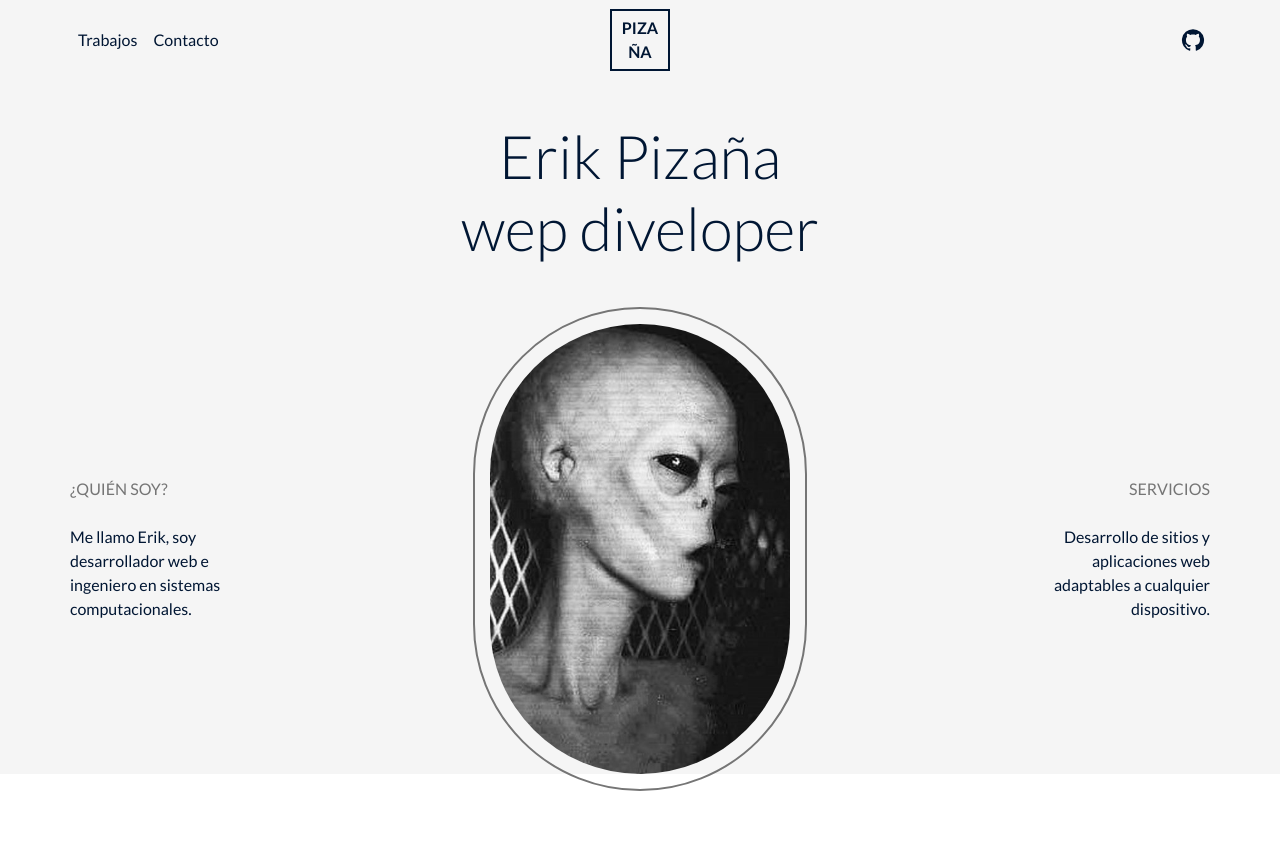
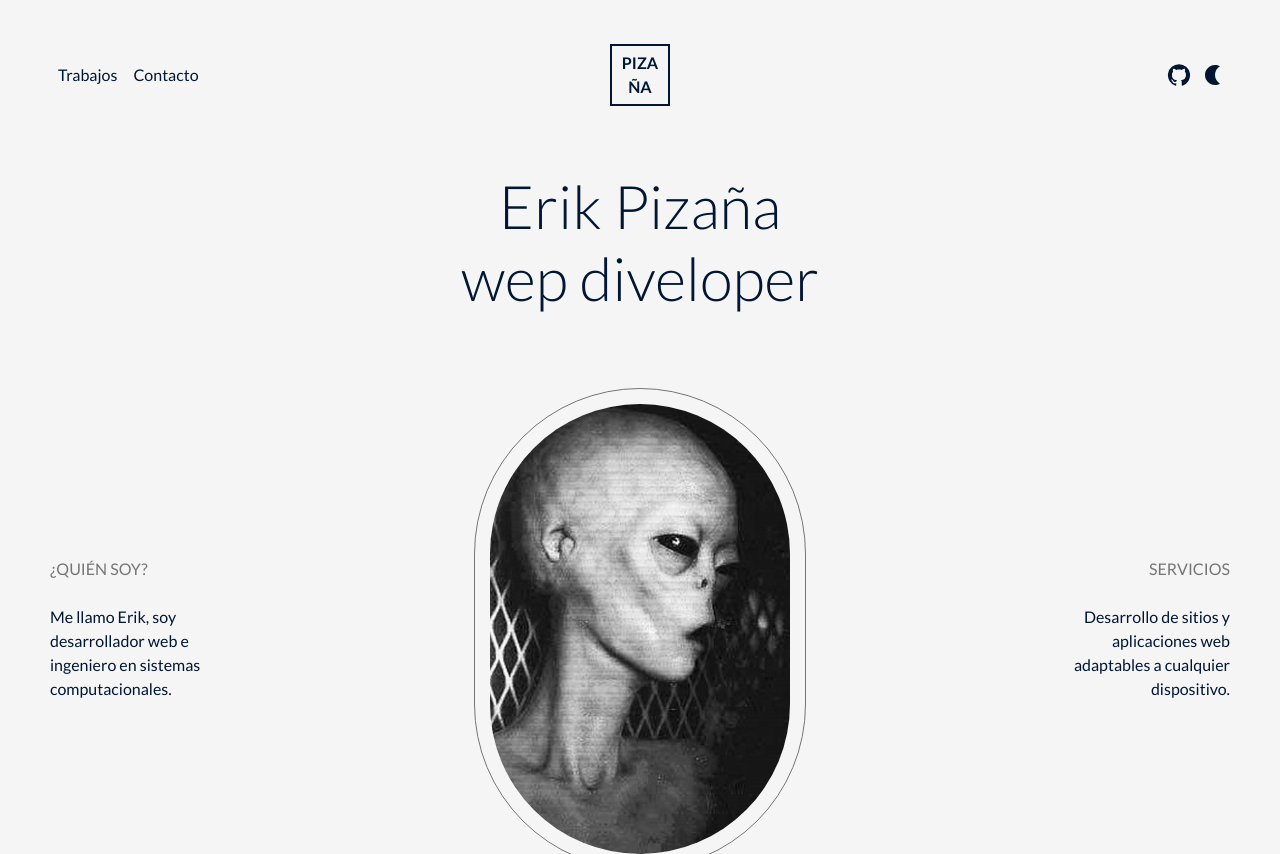
Before and after one commit to erikpz/erik-developer, a Next.js app: page / in a window 1280 px wide. Before the commit the page ends 800 px from the top, so only its background shows below. Built offline with nearby package versions, Linux system fonts and the light colour scheme.

Commit message:
Theme mode

```diff
--- a/components/BurguerButton.tsx
+++ b/components/BurguerButton.tsx
@@ -9,7 +9,7 @@ interface BurguerButtonProps {
 
 const Burguer = styled(Box, {
   shouldForwardProp: (prop) => prop !== "open",
-})<any>(({ theme, open }: any) => ({
+})<{ open: boolean }>(({ theme, open }: any) => ({
   display: "flex",
   flexDirection: "column",
   justifyContent: "space-around",
@@ -32,14 +32,14 @@ const Burguer = styled(Box, {
     position: "relative",
     transformOrigin: 1,
     "&:first-of-type": {
-      transform: open ? "rotate(45deg)" : "rotate(0)",
+      transform: open ? "rotate(47deg)" : "rotate(0)",
     },
     "&:nth-of-type(2)": {
       opacity: open ? 0 : 1,
       transform: open ? "translateX(20px)" : "translateX(0)",
     },
     "&:nth-of-type(3)": {
-      transform: open ? "rotate(-45deg)" : "rotate(0)",
+      transform: open ? "rotate(-47deg)" : "rotate(0)",
     },
   },
 }));
--- a/components/MainSection.tsx
+++ b/components/MainSection.tsx
@@ -1,4 +1,4 @@
-import React from "react";
+import React, { FC } from "react";
 import { Box, Typography } from "@mui/material";
 import { styled } from "@mui/material/styles";
 import Image from "next/image";
@@ -10,8 +10,8 @@ const MainContainer = styled(Box)(({ theme }) => ({
 }));
 
 const TitleContainer = styled(Box)(({ theme }) => ({
-  marginTop: 40,
-  marginBottom: 60,
+  marginTop: 20,
+  marginBottom: 90,
 }));
 
 const BioContainer = styled(Box)(({ theme }) => ({
@@ -24,7 +24,7 @@ const ImageContainer = styled(Box)(({ theme }) => ({
   height: 450,
   boxSizing: "border-box",
   borderRadius: 500,
-  outline: "2px solid #888",
+  outline: "1px solid #888",
   outlineColor: theme.palette.grey[600],
   outlineOffset: 15,
   overflow: "hidden",
@@ -41,6 +41,32 @@ const ImageContainer = styled(Box)(({ theme }) => ({
   },
 }));
 
+const BioText: FC<{ title: string; text: string; align: string }> = (props) => {
+  return (
+    <Box
+      sx={{
+        width: "30%",
+        display: "flex",
+        flexDirection: "column",
+        justifyContent: "center",
+        alignItems: props.align === "right" ? "flex-end" : "flex-start",
+        textAlign: props.align as any,
+      }}
+    >
+      <Typography
+        sx={{
+          textTransform: "uppercase",
+          marginBottom: 3,
+          color: (theme) => theme.palette.grey[600],
+        }}
+      >
+        {props.title}
+      </Typography>
+      <Typography sx={{ width: 160, fontWeight: 500 }}>{props.text}</Typography>
+    </Box>
+  );
+};
+
 export const MainSection = () => {
   return (
     <MainContainer>
@@ -54,57 +80,23 @@ export const MainSection = () => {
       </TitleContainer>
 
       <BioContainer>
-        <Box
-          sx={{
-            width: "30%",
-            display: "flex",
-            flexDirection: "column",
-            justifyContent: "center",
-          }}
-        >
-          <Typography
-            sx={{
-              textTransform: "uppercase",
-              marginBottom: 3,
-              color: (theme) => theme.palette.grey[600],
-            }}
-          >
-            ¿Quién soy?
-          </Typography>
-          <Typography sx={{ width: 160, fontWeight: 500 }}>
-            Me llamo Erik, soy desarrollador web e ingeniero en sistemas
-            computacionales.
-          </Typography>
-        </Box>
+        <BioText
+          title="¿Quién soy?"
+          text="Me llamo Erik, soy desarrollador web e ingeniero en sistemas
+            computacionales."
+          align="left"
+        />
 
         <ImageContainer>
-          <Image src={Alien} />
+          <Image src={Alien} priority />
         </ImageContainer>
 
-        <Box
-          sx={{
-            width: "30%",
-            textAlign: "right",
-            display: "flex",
-            flexDirection: "column",
-            justifyContent: "center",
-            alignItems: "flex-end",
-          }}
-        >
-          <Typography
-            sx={{
-              textTransform: "uppercase",
-              marginBottom: 3,
-              color: (theme) => theme.palette.grey[600],
-            }}
-          >
-            Servicios
-          </Typography>
-          <Typography sx={{ width: 160, fontWeight: 500 }}>
-            Desarrollo de sitios y aplicaciones web adaptables a cualquier
-            dispositivo.
-          </Typography>
-        </Box>
+        <BioText
+          title="Servicios"
+          text="  Desarrollo de sitios y aplicaciones web adaptables a cualquier
+            dispositivo."
+          align="right"
+        />
       </BioContainer>
     </MainContainer>
   );
--- a/components/NavBar.tsx
+++ b/components/NavBar.tsx
@@ -1,4 +1,4 @@
-import React, { FC, SetStateAction } from "react";
+import React, { FC, useContext } from "react";
 import {
   Box,
   Typography,
@@ -6,10 +6,11 @@ import {
   useMediaQuery,
   Theme,
 } from "@mui/material";
-import { styled } from "@mui/material/styles";
-import { GitHub } from "@mui/icons-material";
+import { styled, useTheme } from "@mui/material/styles";
+import { GitHub, LightMode, Nightlight } from "@mui/icons-material";
 import Link from "next/link";
 import { BurguerButton } from "./BurguerButton";
+import { ColorModeContext } from "../theme/ThemeConfig";
 
 interface NavBarProps {
   open: boolean;
@@ -18,7 +19,7 @@ interface NavBarProps {
 
 const NavBarContainer = styled(Box)(({ theme }) => ({
   /*  backgroundColor: "lightblue", */
-  height: 80,
+  height: 150,
   display: "flex",
   justifyContent: "space-between",
   alignItems: "center",
@@ -66,6 +67,8 @@ const NavLink = styled(Typography)(({ theme }) => ({
 export const NavBar: FC<NavBarProps> = (props) => {
   const { open, handleOpen } = props;
   const under750 = useMediaQuery((theme: Theme) => theme.breakpoints.down(800));
+  const colorMode = useContext(ColorModeContext);
+  const theme = useTheme();
   return (
     <NavBarContainer>
       {!under750 && (
@@ -93,6 +96,13 @@ export const NavBar: FC<NavBarProps> = (props) => {
               <GitHub sx={{ color: "text.primary" }} />
             </IconButton>
           </a>
+          <IconButton size="small" onClick={colorMode.toggleColorMode}>
+            {theme.palette.mode === "light" ? (
+              <Nightlight sx={{ color: "text.primary" }} />
+            ) : (
+              <LightMode sx={{ color: "text.primary" }} />
+            )}
+          </IconButton>
         </IconsContainer>
       ) : (
         <BurguerButton open={open} handleOpen={handleOpen} />
--- a/pages/index.tsx
+++ b/pages/index.tsx
@@ -8,7 +8,7 @@ import { useState } from "react";
 
 const HomeContainer = styled(Box)(({ theme }) => ({
   backgroundColor: "whitesmoke",
-  padding: "0px 70px",
+  padding: "0px 50px",
   width: "100%",
   maxWidth: 1400,
   margin: "0 auto",
--- a/theme/ThemeConfig.tsx
+++ b/theme/ThemeConfig.tsx
@@ -1,3 +1,4 @@
+import React, { createContext, useMemo, useState } from "react";
 import {
   createTheme,
   CssBaseline,
@@ -5,6 +6,7 @@ import {
   responsiveFontSizes,
   ThemeProvider,
   PaletteOptions,
+  PaletteMode,
 } from "@mui/material";
 import { globalStyles } from "./globalStyles";
 
@@ -19,19 +21,32 @@ const typography = {
   fontFamily: FONT_FAMILY,
 };
 
+export const ColorModeContext = createContext({ toggleColorMode: () => {} });
+
 export const ThemeConfig = ({ children }: any) => {
-  let theme = createTheme({
-    palette,
+  const [mode, setmode] = useState<PaletteMode>("light");
+  const toggleColorMode = () => {
+    setmode((prevMode) => (prevMode === "light" ? "dark" : "light"));
+  };
+  let theme = useMemo(() => {
+    return responsiveFontSizes(
+      createTheme({
+        palette: {
+          mode,
+          ...palette,
+        },
         typography,
-  });
-
-  theme = responsiveFontSizes(theme);
+      })
+    );
+  }, [mode]);
 
   return (
+    <ColorModeContext.Provider value={{ toggleColorMode }}>
       <ThemeProvider theme={theme}>
         <GlobalStyles styles={(theme) => globalStyles(theme)} />
         <CssBaseline />
         {children}
       </ThemeProvider>
+    </ColorModeContext.Provider>
   );
 };
```
Lines whose indentation alone changed are shown as unchanged.
